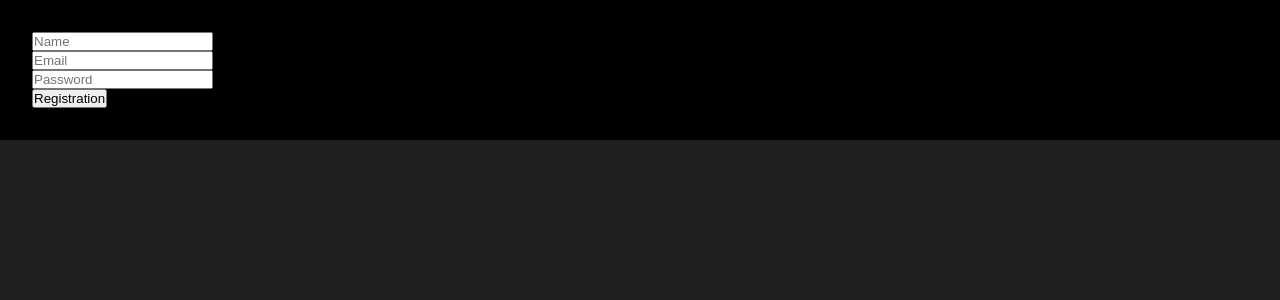
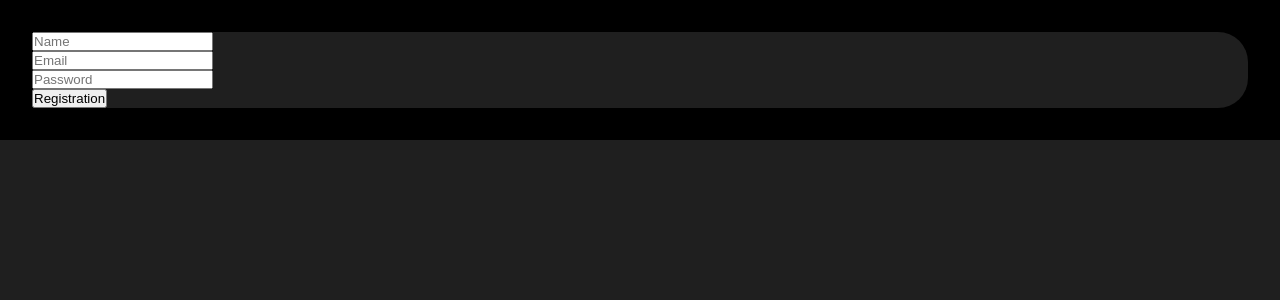
Before and after one commit to mafutka/Read-Journey-App, a Next.js app: page /register in a window 1280 px wide. Shown: the top 300 px of the page. Built offline with nearby package versions, Linux system fonts and the light colour scheme.

Commit message:
auth-layout

```diff
--- /dev/null
+++ b/src/app/(auth)/layout.tsx
@@ -0,0 +1,9 @@
+import { AuthLayout } from "../components/auth/AuthLayout";
+
+export default function Layout({
+  children,
+}: {
+  children: React.ReactNode;
+}) {
+  return <AuthLayout>{children}</AuthLayout>;
+}
--- /dev/null
+++ b/src/app/(auth)/register/page.tsx
@@ -0,0 +1,5 @@
+import { RegisterForm } from "../../components/auth/RegisterForm";
+
+export default function RegisterPage() {
+  return <RegisterForm />;
+}
--- a/src/app/register/page.tsx
+++ /dev/null
@@ -1,11 +0,0 @@
-import { RegisterForm } from "../components/auth/RegisterForm";
-
-export default function RegisterPage() {
-  return (
-    <main className="min-h-screen flex items-center justify-center bg-[#1c1c1e]">
-      <div className="w-full max-w-md p-6 bg-[#2c2c2e] rounded-2xl">
-        <RegisterForm />
-      </div>
-    </main>
-  );
-}
```
Also changed, not shown: src/app/(auth)/login/page.tsx (added).
